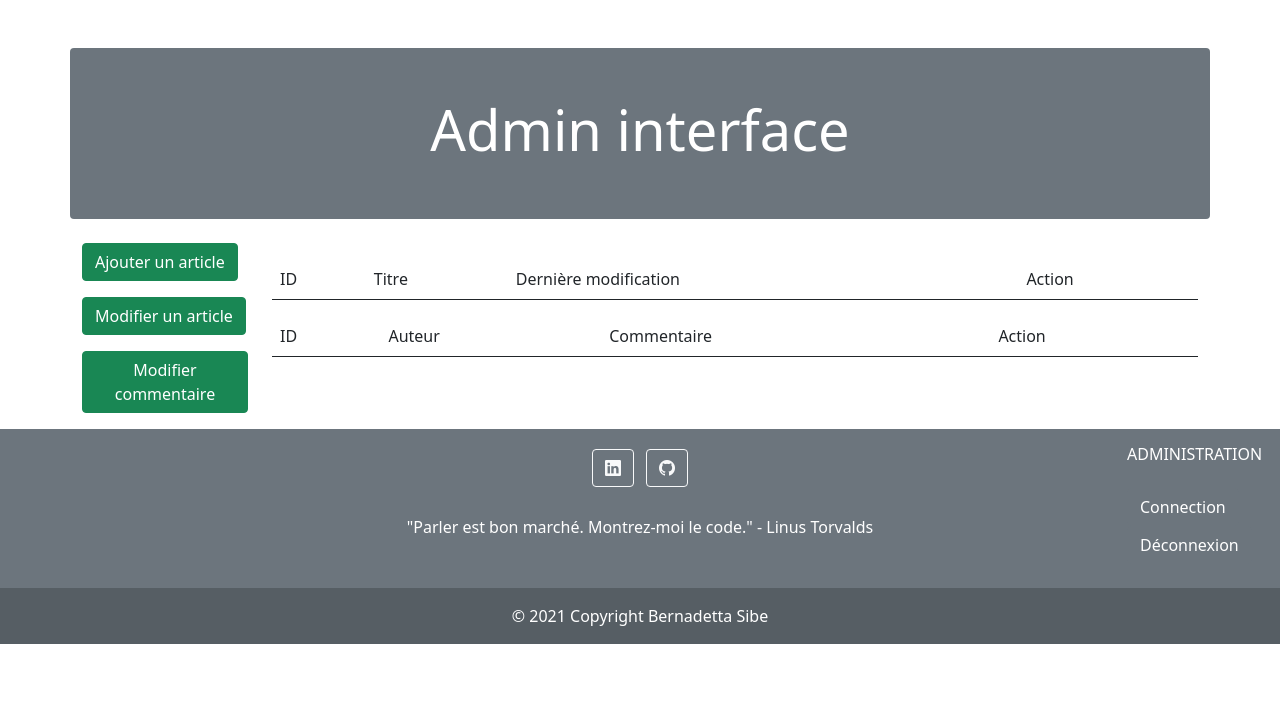
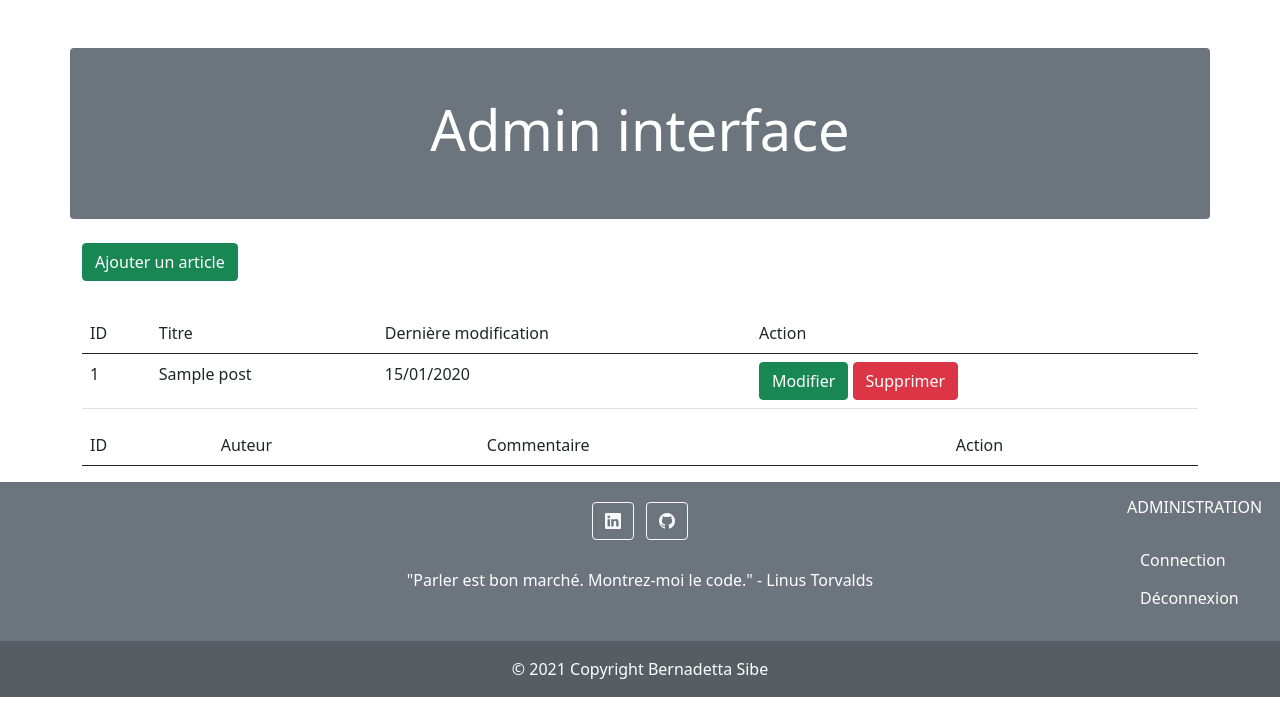
Before and after one commit to bernikw/Projet-3, a PHP site: template templates/backoffice/admin.html.twig in a window 1280 px wide. Shown: the part 56-778 px from the top of the page. Run offline with PHP 8.4, Linux system fonts and the light colour scheme; the template is opened without the code that fills it: most values are stand-ins (such as "Sample title", 1, 10 or a date in 2020); some libraries are stand-ins or nearby versions.

Commit message:
admin page

```diff
--- a/src/Controller/Backoffice/AdminController.php
+++ b/src/Controller/Backoffice/AdminController.php
@@ -6,6 +6,7 @@ namespace  App\Controller\Backoffice;
 
 use App\View\View;
 use App\Service\Http\Response;
+
 
 
 final class AdminController
@@ -28,4 +29,5 @@ final class AdminController
             'data' => [],
         ],'backoffice'));
     }
+
 }
--- a/src/Model/Repository/FormRepository.php
+++ b/src/Model/Repository/FormRepository.php
@@ -17,7 +17,7 @@ class FormRepository
 
             $mailer = new Swift_Mailer($transport);
 
-            $message = (new Swift_Message('Message ' .nom. ' '.firstname.'' ))
+            $message = (new Swift_Message('Message ' .$name. ' '.$firstname.'' ))
             ->setFrom($email)
             ->setTo($data['email'])
             ->setBody($message);
--- a/src/Model/Repository/PostRepository.php
+++ b/src/Model/Repository/PostRepository.php
@@ -30,7 +30,7 @@ final class PostRepository implements EntityRepositoryInterface
         $data = $statement->fetch();
 
 
-        return $data === false ? null : new Post((int)$data['id'], $data['title'], $data['date_creation'], $data['date_update'],$data['user_id'], $data['chapo'], $data['text']);
+        return $data === false ? null : new Post((int)$data['id'], $data['title'], $data['date_creation'], (string)$data['date_update'],$data['user_id'], $data['chapo'], $data['text']);
     }
 
     public function findBy(array $criteria, array $orderBy = null, int $limit = null, int $offset = null): ?array
@@ -41,7 +41,7 @@ final class PostRepository implements EntityRepositoryInterface
     public function findAll(): ?array
     {
 
-        $statement = $this->database->getConnection()->prepare('SELECT * FROM article ');
+        $statement = $this->database->getConnection()->prepare('SELECT * FROM article');
 
         $statement->execute();
         $data = $statement->fetchAll();
@@ -53,7 +53,7 @@ final class PostRepository implements EntityRepositoryInterface
 
         $posts = [];
         foreach ($data as $post) {
-            $posts[] = new Post((int)$post['id'], $post['title'], $post['date_creation'], $post['date_update'], $post['user_id'], $post['chapo'], $post['text']);
+            $posts[] = new Post((int)$post['id'], $post['title'], $post['date_creation'], (string)$post['date_update'], $post['user_id'], $post['chapo'], $post['text']);
         }
 
         return $posts;
--- a/src/Service/Router.php
+++ b/src/Service/Router.php
@@ -12,7 +12,6 @@ use App\Controller\Backoffice\AdminController;
 use App\Controller\Backoffice\AddpostController;
 use App\Controller\Backoffice\EditpostController;
 use App\Controller\Backoffice\EditcommentController;
-use App\Controller\Backoffice\DeletecommentController;
 use App\Model\Repository\PostRepository;
 use App\Model\Repository\CommentRepository;
 use App\Model\Repository\UserRepository;
--- a/templates/backoffice/admin.html.twig
+++ b/templates/backoffice/admin.html.twig
@@ -11,25 +11,18 @@
 				</div>
 			</div>
 		</div>
-
+<!--List post section -->
     <section>
         <div class="container">
         <div class="row">
-        <div class="col-md-2">
+        <div class="col-md-12">
 
                 <p>
                     <a href="http://localhost:8000/?action=addpost" class="btn btn-success">Ajouter un article</a>
                 </p>
 
-                 <p>
-                    <a href="http://localhost:8000/?action=editpost" class="btn btn-success">Modifier un article</a>
-                </p>
-                <p>
-                    <a href="http://localhost:8000/?action=editcomment" class="btn btn-success">Modifier commentaire</a>
-                </p>
-
          </div>
-            <div class="col-md-10">
+            <div class="col-md-12">
             <p>
             <table class="table">
                 <thead>
@@ -41,8 +34,17 @@
                     </tr>
                 </thead>
                 <tbody>
+               {% for post in posts %}
+                   <tr>
+                        <td>{{ post.id }}</td>
+                        <td>{{ post.title }}</td>
+                        <td>{{ post.dateCreate |date ("d/m/Y") }}</td>
+                        <td><a href="http://localhost:8000/?action=editpost" class="btn btn-success">Modifier</a>
+                        <a href="http://localhost:8000/?action=editpost" class="btn btn-danger">Supprimer</a></td>
+                    </tr>
+                   {% endfor %}
+                </tbody>
 
-                    </tbody>
                 </table>
                 </p>
                 <p>
```
Also changed, not shown: src/Model/Entity/Post.php (+4 -4 lines).
